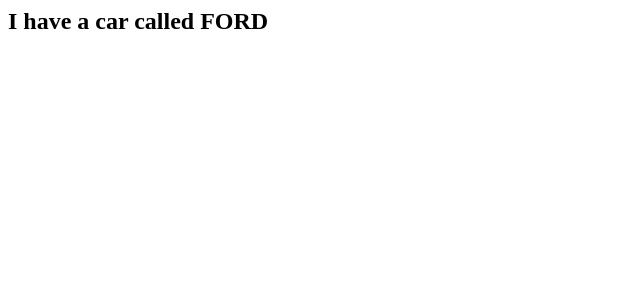
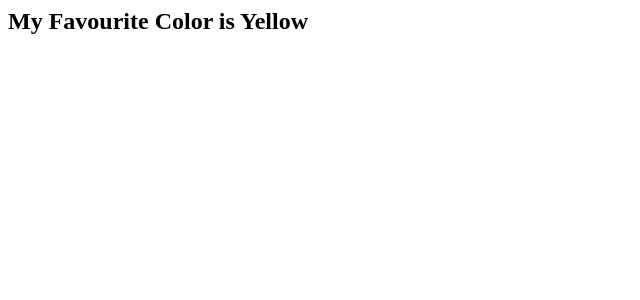
Before and after one commit to OsamaG-Dev/react-Learning, a React (Create React App) app: page / in a window 1280 px wide. Shown: the top 300 px of the page, without its empty margins (0-640 px from the left). Built offline with nearby package versions, Linux system fonts and the light colour scheme.

Commit message:
committing For StateFROMProps

```diff
--- a/src/index.js
+++ b/src/index.js
@@ -67,6 +67,7 @@ ReactDOM.render(<Car />,document.getElementById('root'));
 */
 //================================================================
 //----------------Props Example----------------------------------
+/*
 import React from 'react';
 import ReactDOM from 'react-dom';
 
@@ -78,4 +79,23 @@ class Car extends React.Component{
 const element=<Car brand="FORD" />;
 
 ReactDOM.render(element,document.getElementById('root'));
-//---------
+*/
+//-------------------------------------------------------------
+//======getDerivedStateFromProps example===================
+import React from 'react';
+import ReactDOM from 'react-dom';
+
+class StateFromProps extends React.Component{
+  constructor(props){
+    super(props);
+    this.state={favoriteColor : "Blue"};
+  }
+  static getDerivedStateFromProps(props,state){
+    return {favoriteColor : props.favCol};
+  }
+  render(){
+    return <h2> My Favourite Color is {this.state.favoriteColor}</h2>
+  }
+}
+ReactDOM.render(<StateFromProps favCol="Yellow" />, document.getElementById('root'));
+//================================================================
```
